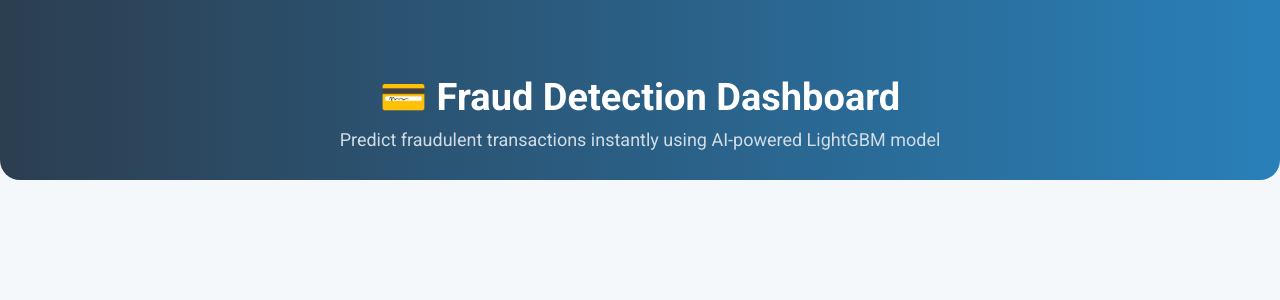
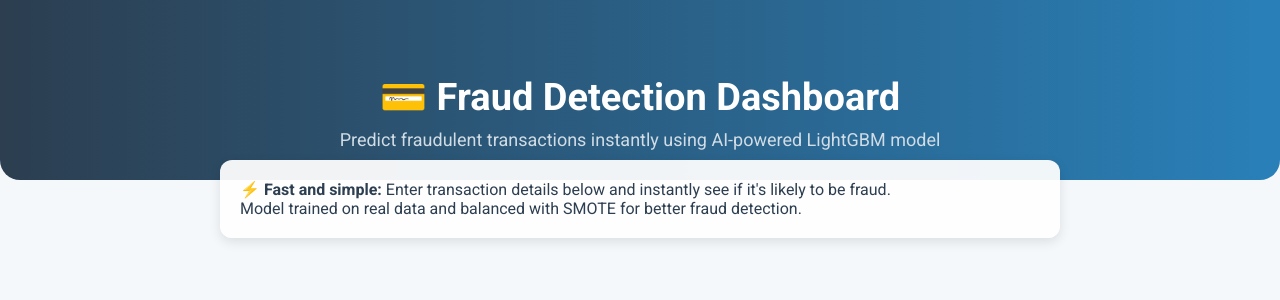
Before and after one commit to Akarsh5830/frauddetection, a Python web app: template templates/header.html in a window 1280 px wide. Shown: the top 300 px of the page. Run offline with Jinja, Linux system fonts and the light colour scheme; the template is opened without the code that fills it, so the values that code supplies are empty.

Commit message:
Update header.html

```diff
--- a/templates/header.html
+++ b/templates/header.html
@@ -22,6 +22,16 @@
         color: #d1dce5;
         margin: 0;
     }
+    .info-box {
+        background-color: #ffffffee;  /* semi-transparent white */
+        color: #2c3e50;
+        max-width: 800px;
+        margin: -20px auto 30px auto;  /* pull up under hero */
+        padding: 20px;
+        border-radius: 12px;
+        box-shadow: 0 4px 12px rgba(0,0,0,0.1);
+        font-size: 16px;
+    }
     .card {
         background-color: white;
         padding: 25px;
@@ -32,7 +42,13 @@
         box-shadow: 0 4px 12px rgba(0,0,0,0.1);
     }
 </style>
+
 <div class="hero">
     <h1>💳 Fraud Detection Dashboard</h1>
     <p>Predict fraudulent transactions instantly using AI-powered LightGBM model</p>
 </div>
+
+<div class="info-box">
+    ⚡ <strong>Fast and simple:</strong> Enter transaction details below and instantly see if it's likely to be fraud.<br>
+    Model trained on real data and balanced with SMOTE for better fraud detection.
+</div>
```
